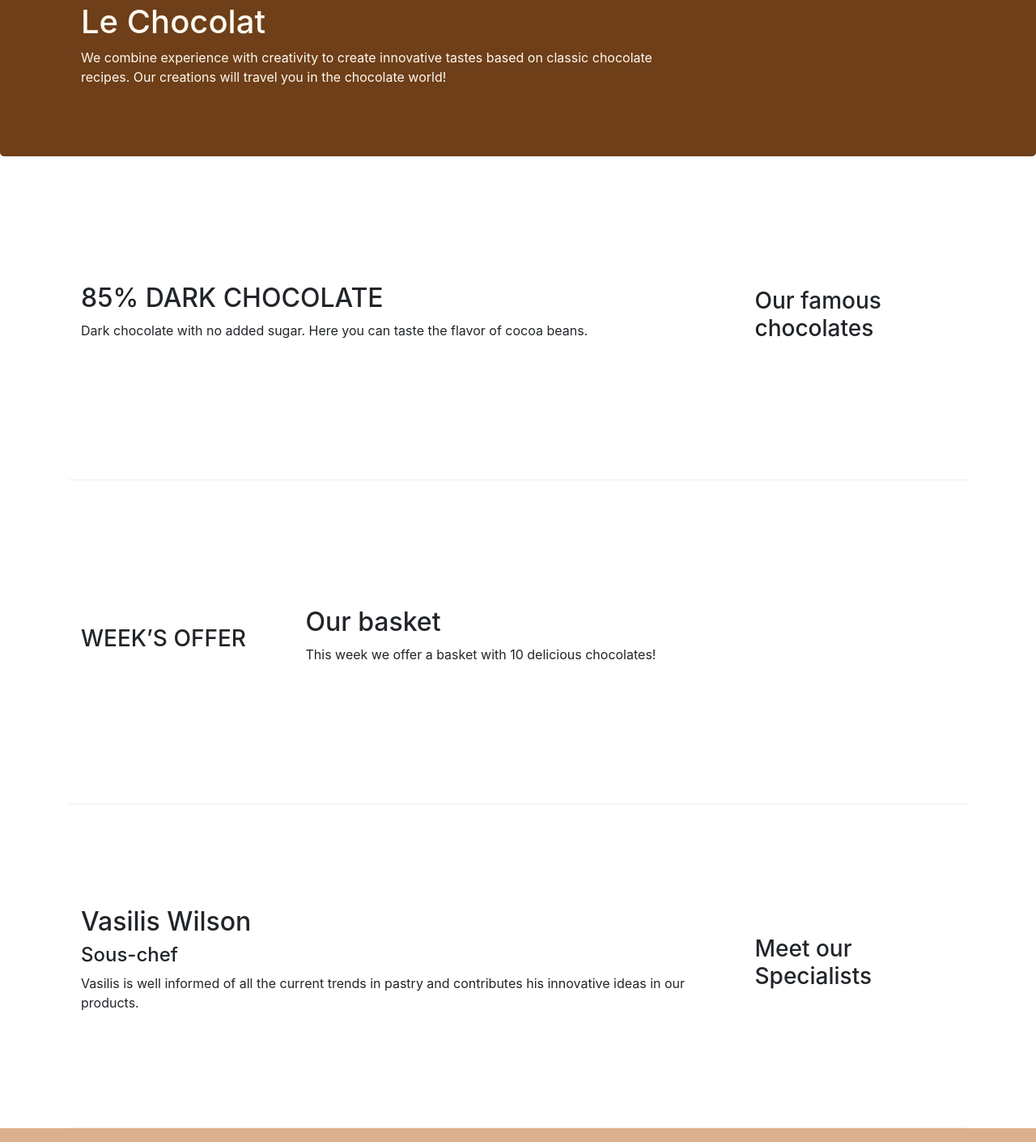
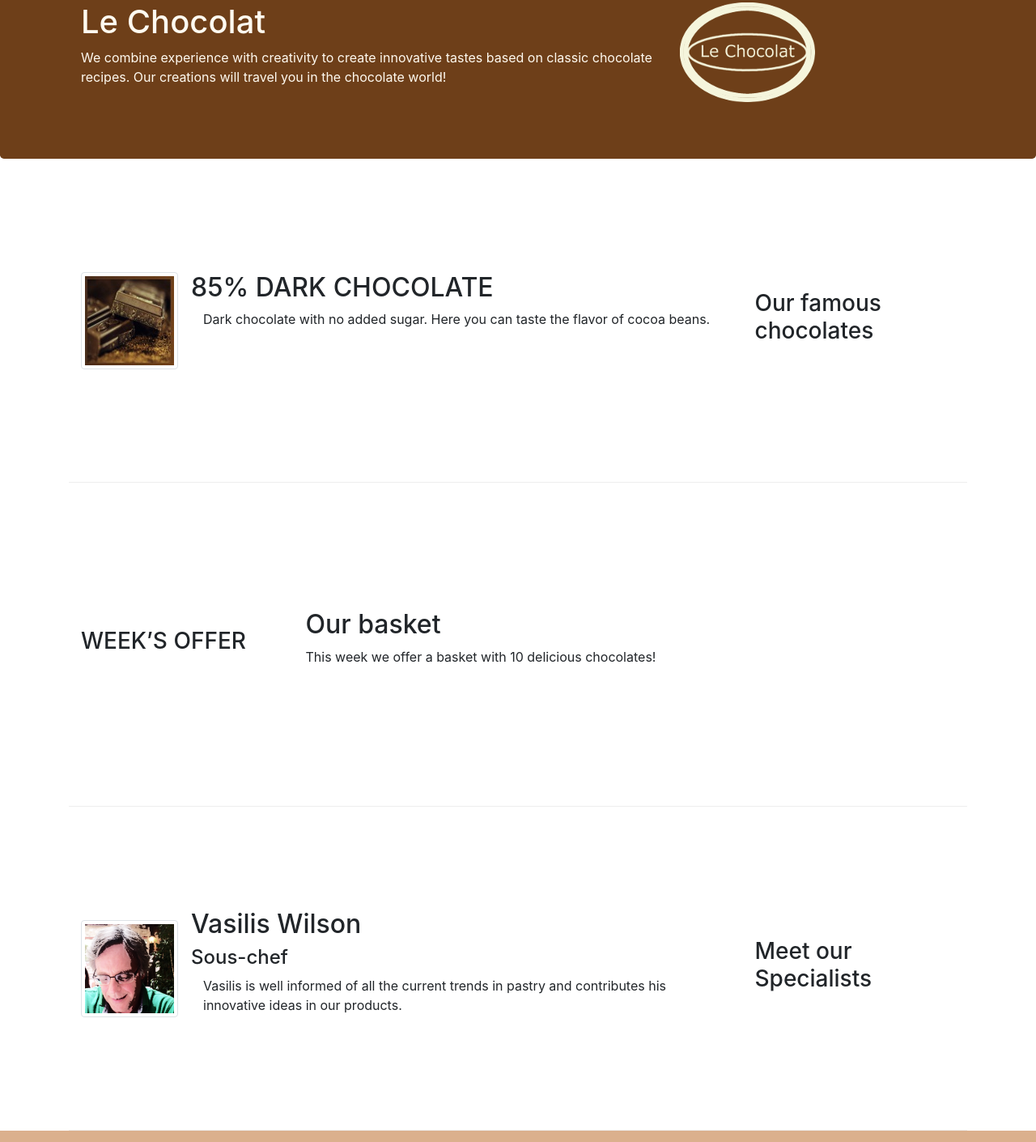
Before and after one commit to christos1rekkas/leChocolat, a plain HTML site: page index.html in a window 1280 px wide. Shown: the part 117-1527 px from the top of the page at 81% size. Drawn offline with nearby package versions, Linux system fonts and the light colour scheme.

Commit message:
Images and Media

```diff
--- a/index.html
+++ b/index.html
@@ -16,7 +16,7 @@
 <body>
     <nav class="navbar navbar-expand-md navbar-light bg-light fixed-top ">
         <div class="container">
-            <a class="navbar-brand" href="#">Le Chocolat</a>
+            <a class="navbar-brand" href="./index.html"><img src="images/logo.png.png" height="40" width="54"></a>
 
             <button class="navbar-toggler" type="button" data-toggle="collapse" data-target="#Navbar">
                 <span class="navbar-toggler-icon"></span>
@@ -48,6 +48,7 @@
                         recipes. Our creations will travel you in the chocolate world!</p>
                 </div>
                 <div class="col col-sm">
+                    <img src="images/logo.png.png" class="img-fluid">
                 </div>
             </div>
         </div>
@@ -59,9 +60,15 @@
                 <h3>Our famous chocolates</h3>
             </div>
             <div class="col-sm col-md">
-                <h2>85% DARK CHOCOLATE</h2>
-                <p class="d-none d-sm-block">Dark chocolate with no added sugar. Here you can taste the flavor of cocoa
-                    beans.</p>
+                <div class="media">
+                    <img class="d-flex mr-3 img-thumbnail align-self-center"
+                        src="images/dark85.jpg" alt="85% DARK CHOCOLATE">
+                    <div class="media-body">
+                        <h2 class="mt-0">85% DARK CHOCOLATE</h2>
+                        <p class="col d-none d-md-block">Dark chocolate with no added sugar.
+                        Here you can taste the flavor of cocoa beans.</p>
+                    </div>
+                </div>
             </div>
         </div>
 
@@ -81,11 +88,17 @@
                 <h3>Meet our Specialists</h3>
             </div>
             <div class="col-sm col-md">
-                <h2>Vasilis Wilson </h2>
-                <h4>Sous-chef</h4>
-                <p class="d-none d-sm-block">Vasilis is well informed of all the current trends in pastry and
-                    contributes his innovative ideas in
-                    our products.</p>
+                <div class="media">
+                    <img class="d-flex mr-3 img-thumbnail align-self-center"
+                        src="images/cartoonVasilis.png" alt="85% DARK CHOCOLATE">
+                    <div class="media-body">
+                        <h2 class="mt-0">Vasilis Wilson</h2>
+                        <h4>Sous-chef</h4>
+                        <p class="col d-none d-md-block">Vasilis is well informed of all the current trends in pastry and
+                            contributes his innovative ideas in
+                            our products.</p>
+                    </div>
+                </div>
             </div>
         </div>
     </div>
```
Also changed, not shown: aboutus.html (+2 -1 lines), images/cartoonVasilis.png (added), images/dark85.jpg (added), images/logo.png.png (added), images/promotion.jpg (added).
